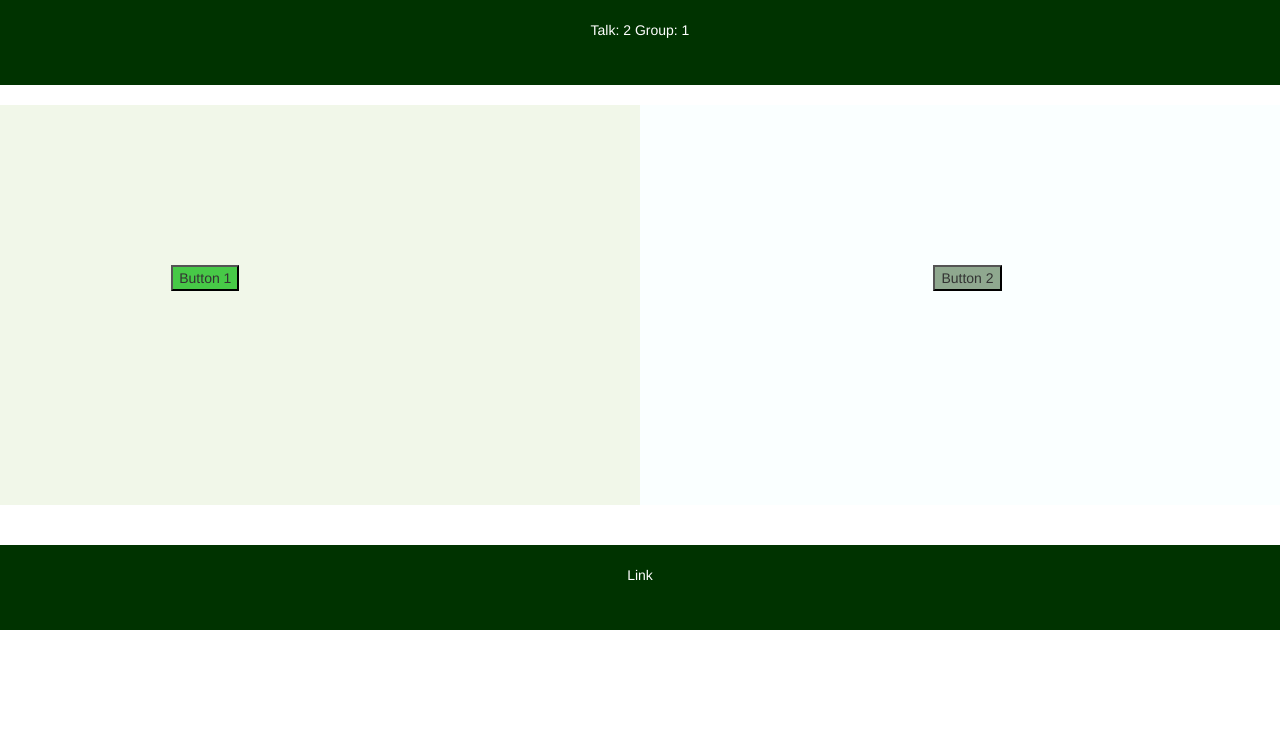
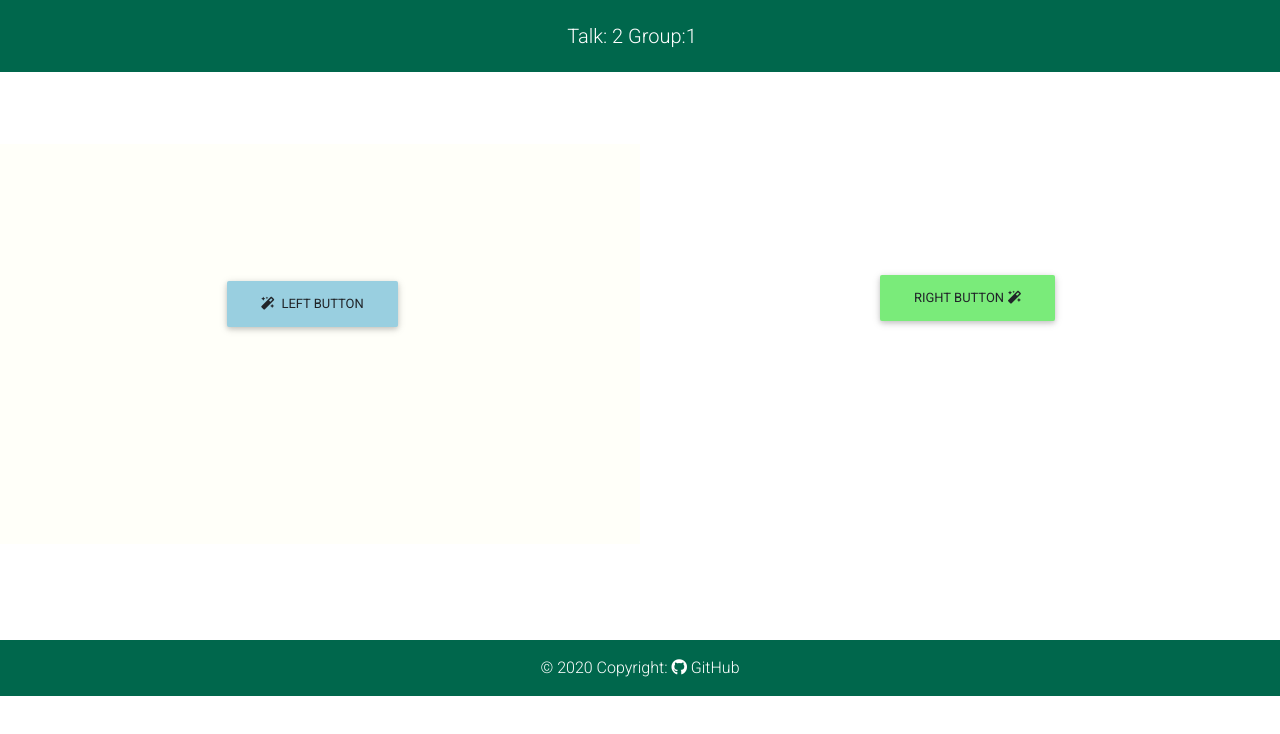
Before and after one commit to Rajeshwari-Rudra/talk-2-treasure-7, a plain HTML site: page index.html in a window 1280 px wide. Drawn offline with nearby package versions, Linux system fonts and the light colour scheme.

Commit message:
made css changes .

```diff
--- a/index.html
+++ b/index.html
@@ -8,75 +8,45 @@
     <link rel="stylesheet" href="./main.css" />
 
     <meta name="viewport" content="width=device-width, initial-scale=1">
-    <link rel="stylesheet" href="https://maxcdn.bootstrapcdn.com/bootstrap/3.4.1/css/bootstrap.min.css">
-    <script src="https://ajax.googleapis.com/ajax/libs/jquery/3.5.1/jquery.min.js"></script>
-    <script src="https://maxcdn.bootstrapcdn.com/bootstrap/3.4.1/js/bootstrap.min.js"></script>
+    <!-- Font Awesome -->
+    <link rel="stylesheet" href="https://use.fontawesome.com/releases/v5.8.2/css/all.css">
+    <!-- Google Fonts -->
+    <link rel="stylesheet" href="https://fonts.googleapis.com/css?family=Roboto:300,400,500,700&display=swap">
+    <!-- Bootstrap core CSS -->
+    <link href="https://cdnjs.cloudflare.com/ajax/libs/twitter-bootstrap/4.5.0/css/bootstrap.min.css" rel="stylesheet">
+    <!-- Material Design Bootstrap -->
+    <link href="https://cdnjs.cloudflare.com/ajax/libs/mdbootstrap/4.19.1/css/mdb.min.css" rel="stylesheet">
 
 </head>
 
 <body>
-    <div class="header" style="background-color: rgb(0, 51, 0); height: 85px;">
-        <br>
-        <p style="color: white;text-align: center;">
-            Talk: 2 Group: 1
-        </p>
-        <br>
+    <nav class="footer-copyright text-center py-3" id="nav">
+        <a class="navbar-brand" id="navIn">
+            Talk: 2 Group:1
+        </a>
+    </nav>
 
-    </div>
 
     <br>
-    <div class="row">
+    <br>
+    <br>
+    <div class="row ">
 
-        <div class="col-sm-6" style="background-color: rgb(241, 247, 233); height: 400px;" id="bgrone">
-            <br>
-            <br>
-            <br>
-            <br>
-            <br>
-            <br>
-            <br>
-            <br>
-            <div class="col-sm-3">
+        <div id="bgrone">
+
+            <div id="button1">
+                <button type="button" id="color1" class="btn" onclick="colorFunction1() "><i class="fas fa-magic mr-1"></i> Left Button </button><br><br> <span id="lbl"></span>
             </div>
-            <div class="col-sm-6">
-                <button type="button" style="background-color: rgba(71, 201, 71);" onclick="myFunction()"></span>Button 1</button>
-
-                <br>
-                <span id="lbl"></span>
-
-            </div>
-
-            <div class="col-sm-3"></div>
-            <br>
-            <br>
-            <br>
-            <br>
-
 
         </div>
 
-        <div class="col-sm-6" style="background-color: rgba(250, 255, 255, 0.918); text-align: center; height: 400px;" id="bgrtwo">
-            <br>
-            <br>
-            <br>
-            <br>
-            <br>
-            <br>
-            <br>
-            <br>
-            <div class="col-sm-3">
+        <div class="col" id="bgrtwo">
+
+            <div id="button2">
+                <button type="button" id="color2" class="btn " onclick="colorFunction2()"> Right Button<i class="fas fa-magic ml-1"></i></button><br><br>
+                <span id="lbl2"></span>
             </div>
-            <div class="col-sm-6">
-                <button type="button" style="background-color: rgba(143, 168, 143);" onclick="myFunction2()">Button 2</button>
-            </div>
-            <br>
-            <span id="lbl2"></span>
 
-            <div class="col-sm-3"></div>
-            <br>
-            <br>
-            <br>
-            <br>
 
         </div>
 
@@ -86,17 +56,29 @@
 
 </body>
 <br>
-<br>
-<footer style="background-color: rgb(0, 51, 0); height: 85px;">
+<br><br><br>
+<!-- Footer -->
+<footer class="page-footer" id="foot">
 
-    <br>
-    <p style="color: white;text-align: center;">
-        Link
-    </p>
-    <br>
+    <!-- Copyright -->
+    <div class=" text-center py-3 ">© 2020 Copyright:
+
+        <a href="https://github.com/Saikrishna1545/talk2-group1 ">
+            <i class="fab fa-github "></i> GitHub</a>
+    </div>
+    <!-- Copyright -->
+
 </footer>
 
-<script src="./main.js"></script>
+<script src="./main.js "></script>
+<!-- JQuery -->
+<script type="text/javascript " src="https://cdnjs.cloudflare.com/ajax/libs/jquery/3.5.1/jquery.min.js "></script>
+<!-- Bootstrap tooltips -->
+<script type="text/javascript " src="https://cdnjs.cloudflare.com/ajax/libs/popper.js/1.14.4/umd/popper.min.js "></script>
+<!-- Bootstrap core JavaScript -->
+<script type="text/javascript " src="https://cdnjs.cloudflare.com/ajax/libs/twitter-bootstrap/4.5.0/js/bootstrap.min.js "></script>
+<!-- MDB core JavaScript -->
+<script type="text/javascript " src="https://cdnjs.cloudflare.com/ajax/libs/mdbootstrap/4.19.1/js/mdb.min.js "></script>
 
 
 
--- a/main.css
+++ b/main.css
@@ -0,0 +1,54 @@
+#nav {
+    color: #ffffff;
+    background-color: #00674C;
+    text-align: center;
+}
+
+
+/* #navIn {
+    width: 35%;
+} */
+
+#bgrtwo {
+    background-color: #ffffff;
+    text-align: center;
+    height: 400px;
+    display: table-cell;
+}
+
+#bgrone {
+    background-color: #fffff9;
+    text-align: center;
+    height: 400px;
+    width: 50%;
+    display: table-cell;
+}
+
+#lbl2,
+#lbl {
+    text-align: center;
+}
+
+#button1 {
+    /* position: absolute; */
+    /* top: 50%; */
+    padding-top: 20%;
+    /* padding-bottom: 50%; */
+}
+
+#button2 {
+    /* top: 50%; */
+    padding-top: 20%;
+}
+
+#color1 {
+    background-color: #99cfe0;
+}
+
+#color2 {
+    background-color: #7aeb7a;
+}
+
+#foot {
+    background-color: #00674C;
+}
--- a/main.js
+++ b/main.js
@@ -1,19 +1,19 @@
-function myFunction() {
+function colorFunction1() {
     const values = ["A", "2", "3", "4", "5", "6", "7", "8", "9", "10", "J", "Q", "K", ];
 
     const random = Math.floor(Math.random() * values.length);
 
     let value = values[random];
-    document.getElementById("bgrone").style.backgroundColor = "#000000";
+    document.getElementById("bgrone").style.backgroundColor = "#7aeb7a";
 
 
     document.getElementById("lbl").innerHTML = value;
-    let utterance = new SpeechSynthesisUtterance(`     You have picked the card of value     ${value}`);
+    let utterance = new SpeechSynthesisUtterance(`     You have picked the card of color Light Green of thevalue     ${value}`);
     speechSynthesis.speak(utterance);
 
 }
 
-function myFunction2() {
+function colorFunction2() {
 
 
 
@@ -22,10 +22,11 @@ function myFunction2() {
     const random = Math.floor(Math.random() * values.length);
 
     let value = values[random];
-    document.getElementById("bgrtwo").style.backgroundColor = "#ffffff";
+
+    document.getElementById("bgrtwo").style.backgroundColor = "#99cfe0";
 
     document.getElementById("lbl2").innerHTML = value;
-    let utterance = new SpeechSynthesisUtterance(`     You have picked the card of value     ${value}`);
+    let utterance = new SpeechSynthesisUtterance(`     You have picked the card of color Light Blue of the value     ${value}`);
     speechSynthesis.speak(utterance);
 
 }
```
